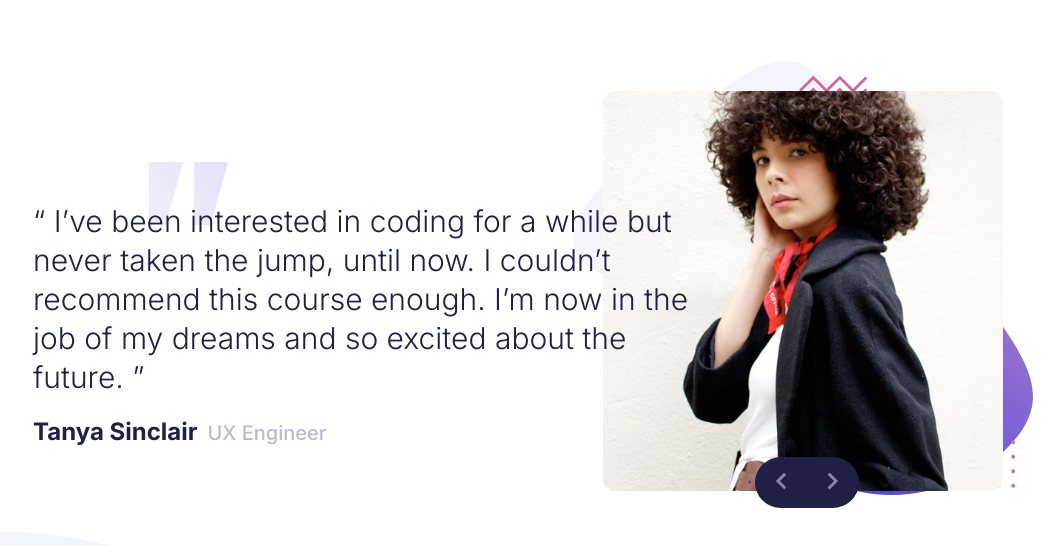
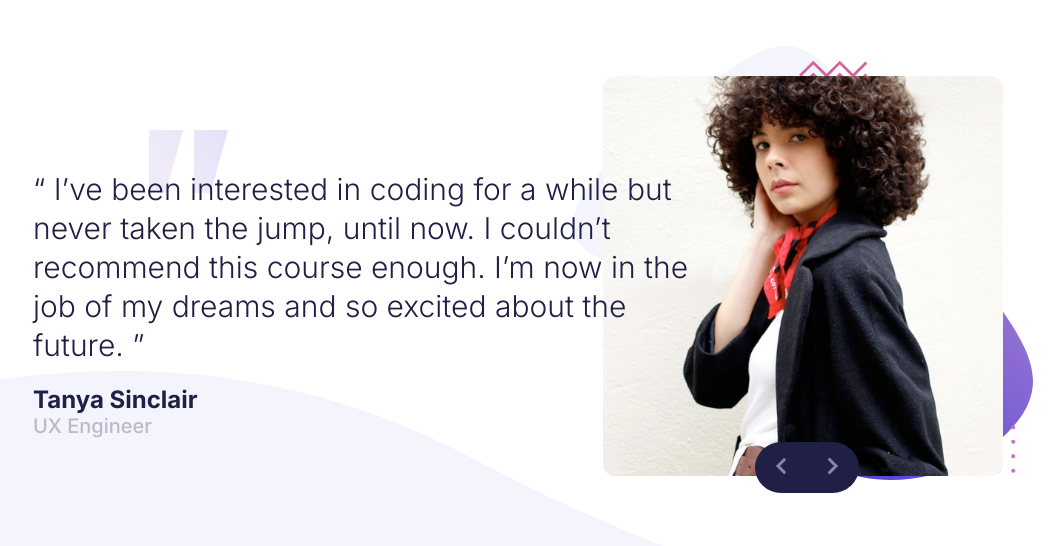
Before and after one commit to danilobandeira29/testimonials-slider, a plain HTML site: page index.html in a window 1280 px wide. Shown: the part 106-652 px from the top of the page, without its empty margins (107-1171 px from the left). Drawn offline with Linux system fonts and the light colour scheme.

Commit message:
style: update background img and user profile

```diff
--- a/style.css
+++ b/style.css
@@ -21,17 +21,18 @@ body {
   height: 100vh;
   font-size: 2.3rem;
   font-family: 'Inter', sans-serif;
-  background: url("./images/pattern-curve.svg") no-repeat bottom left;
-  background-size: 50vw;
-  padding: 5rem 3rem;
+  background: url("./images/pattern-curve.svg") no-repeat bottom fixed;
+  background-size: 100vw;
   display: flex;
   flex-direction: column;
   justify-content: center;
   align-items: center;
+  padding: 5rem 3rem;
 }
 
 .container {
   max-width: 800px;
+  padding-bottom: 3rem;
 }
 
 .container .content {
@@ -46,6 +47,13 @@ body {
   align-items: center;
   visibility: visible;
   animation: show 1s;
+}
+
+.container .content.show .user-profile {
+  display: flex;
+  flex-direction: column;
+  justify-content: center;
+  align-items: center;
 }
 
 @keyframes show {
@@ -90,7 +98,7 @@ body {
 
 .content article {
   line-height: 1.3;
-  margin: 2rem 0;
+  margin: 1rem 0 2rem 0;
   background:
   url("./images/pattern-quotes.svg") no-repeat top;
   background-size: 80px;
```
